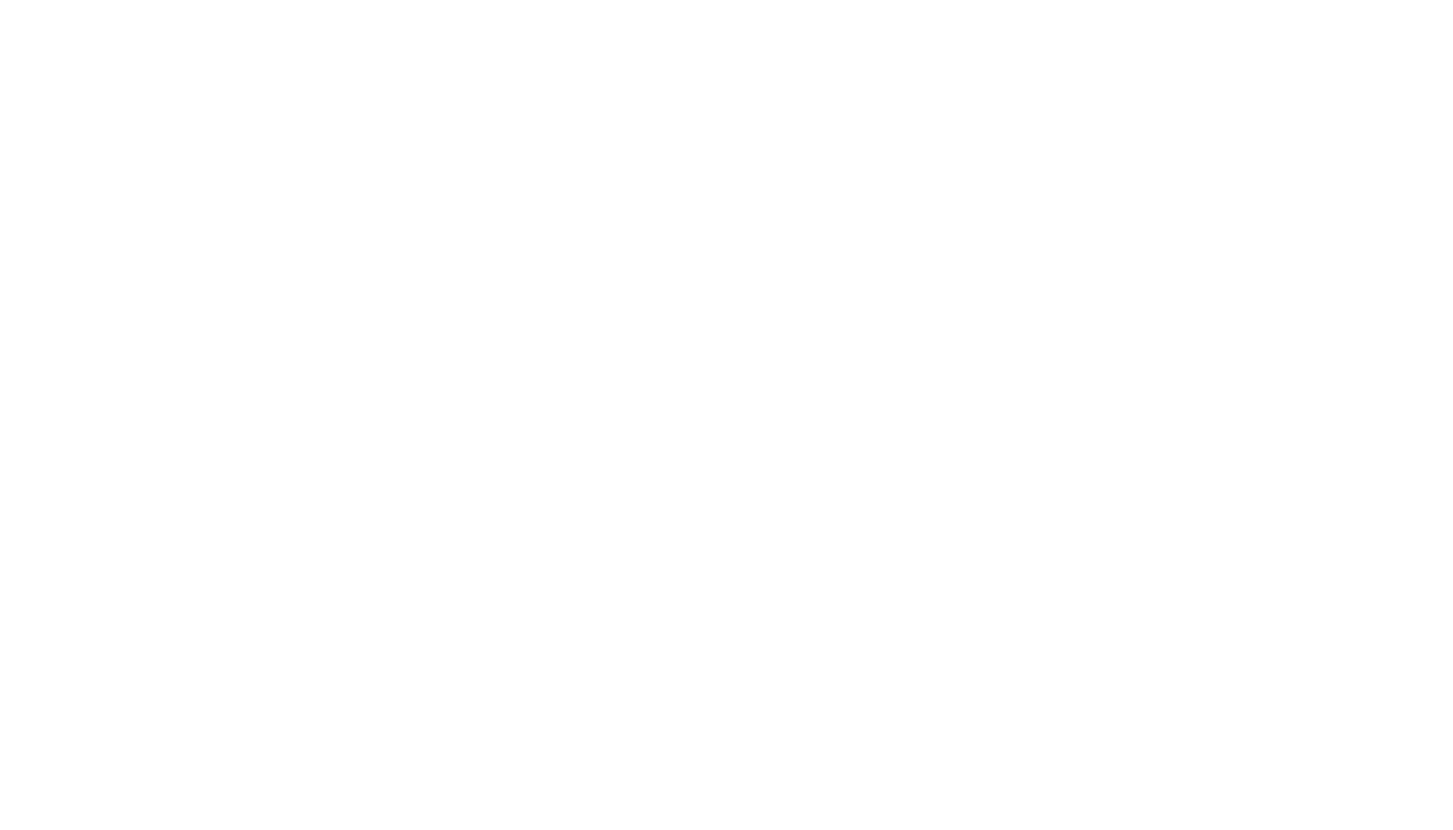
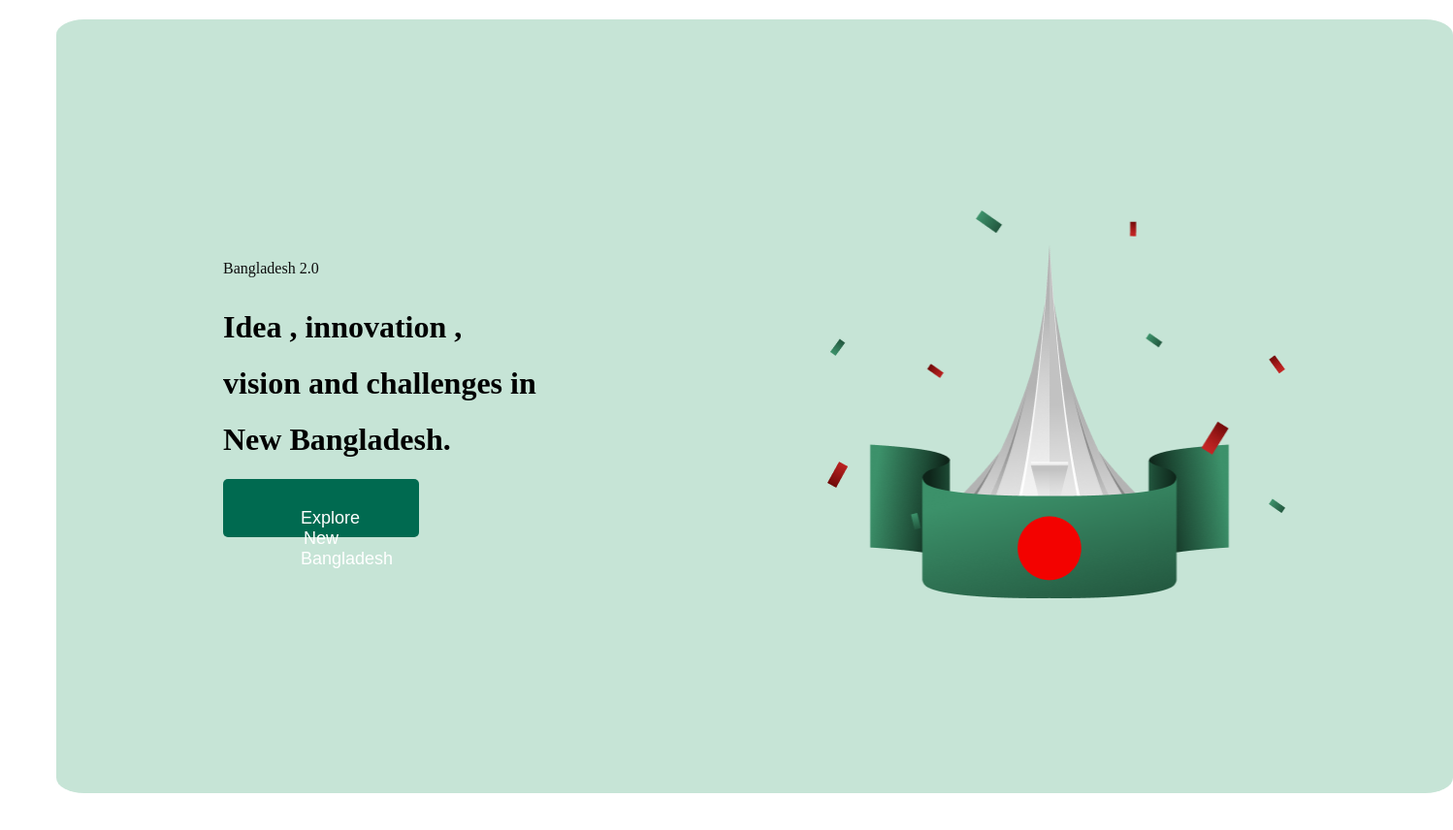
Before and after one commit to hossen0123/Assignment1-repo, a plain HTML site: page index.html in a window 1280 px wide. Shown: the whole page at 97% size, 1498 px wide, since content can reach past the window. Before the commit the page ends 800 px from the top, so only its background shows below. Drawn offline with Linux system fonts and the light colour scheme.

Commit message:
added the banner repo

```diff
--- a/index.html
+++ b/index.html
@@ -3,11 +3,22 @@
 <head>
     <meta charset="UTF-8">
     <meta name="viewport" content="width=device-width, initial-scale=1.0">
-    <title>Assignment1-Repo</title>
+    <title>Assignment1-Repo</title><link rel="stylesheet" href="style/index.css">
 </head>
 <body>
     <header>
-
+            <div class="banner">
+            <div>
+            <p class="banner-title">Bangladesh 2.0</p>
+            <h1>Idea , innovation ,</h1>
+            <h1>vision and challenges in</h1>
+            <h1>New Bangladesh.</h1>
+            <button class="banner-btn">Explore New Bangladesh</button>
+            </div>
+            <div>
+            <img class="banner-pic" src="assets/hero.png" alt="">
+            </div>
+        </div>
     </header>
     <main>
 
--- /dev/null
+++ b/style/index.css
@@ -0,0 +1,44 @@
+@import url('https://fonts.googleapis.com/css2?family=Open+Sans:ital,wght@0,300..800;1,300..800&display=swap');
+/* Header style */
+.banner{
+    display: flex;
+    background-color: #C6E4D6;
+    width: 1280px;
+    height: 560px;
+    padding: 119px 80px;
+    border-radius: 2%;
+    align-items: center;
+    margin: 20px 30px 40px 50px;
+    background-position: center;
+    justify-content: center;
+
+}
+.banner-title{
+    font-size: 24px;
+    width: 622px;
+    height: 29px;
+    font-size: medium;
+    color: #0E0E0E;
+}
+.banner-description{
+    font-size: 56px;
+    font-size: bold;
+    width: 622px;
+    height: 201px;
+    color: #0E0E0E;
+}
+.banner-btn{
+    font-size: 18px;
+    width: 202px;
+    height: 22px;
+    font-size: 600;
+    color: white;
+    background-color: #006A50;
+    padding: 30px 80px;
+    border: none;
+    border-radius: 5px;
+}
+.banner-pic{
+    width: 474.032px;
+    height: 400px;
+}
```
